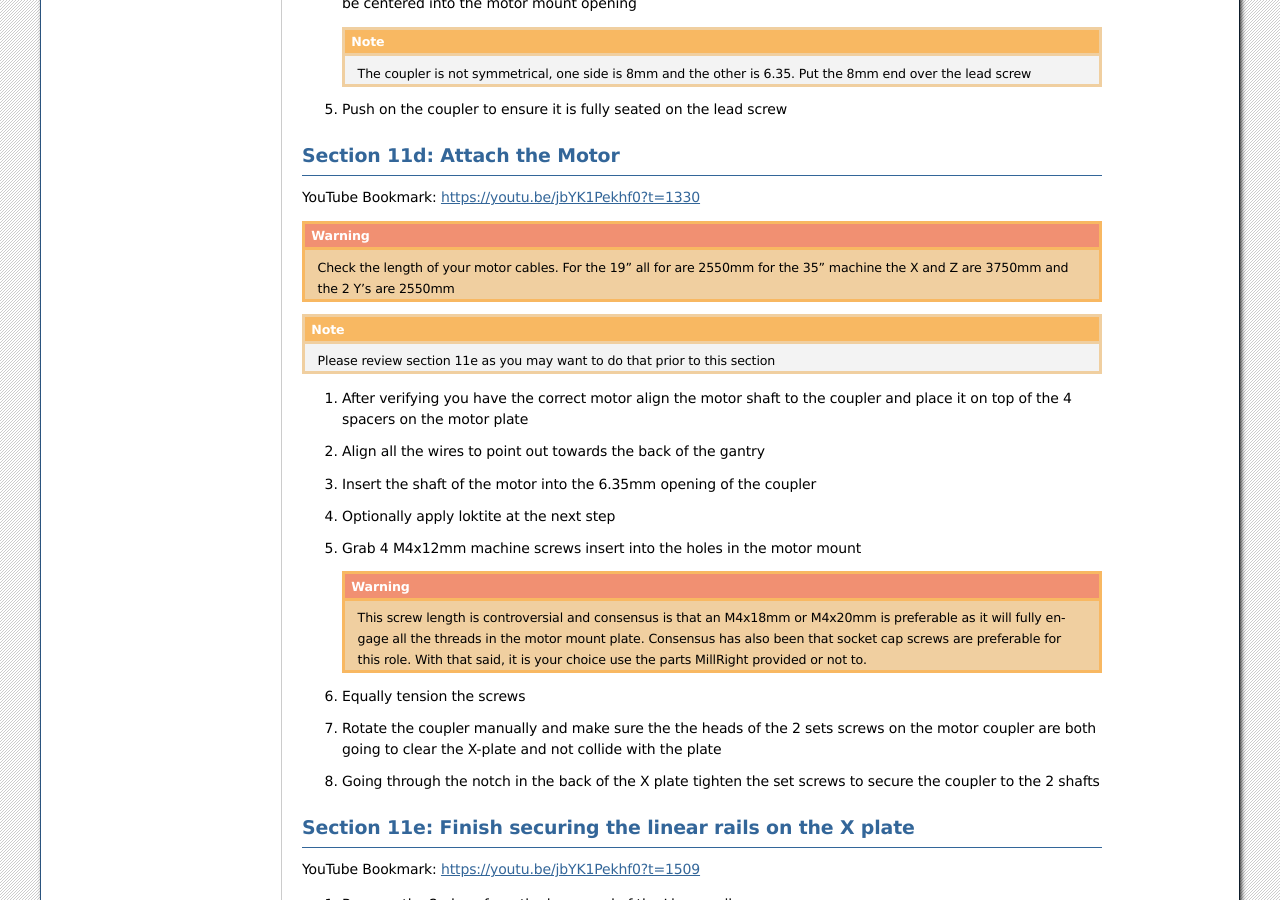
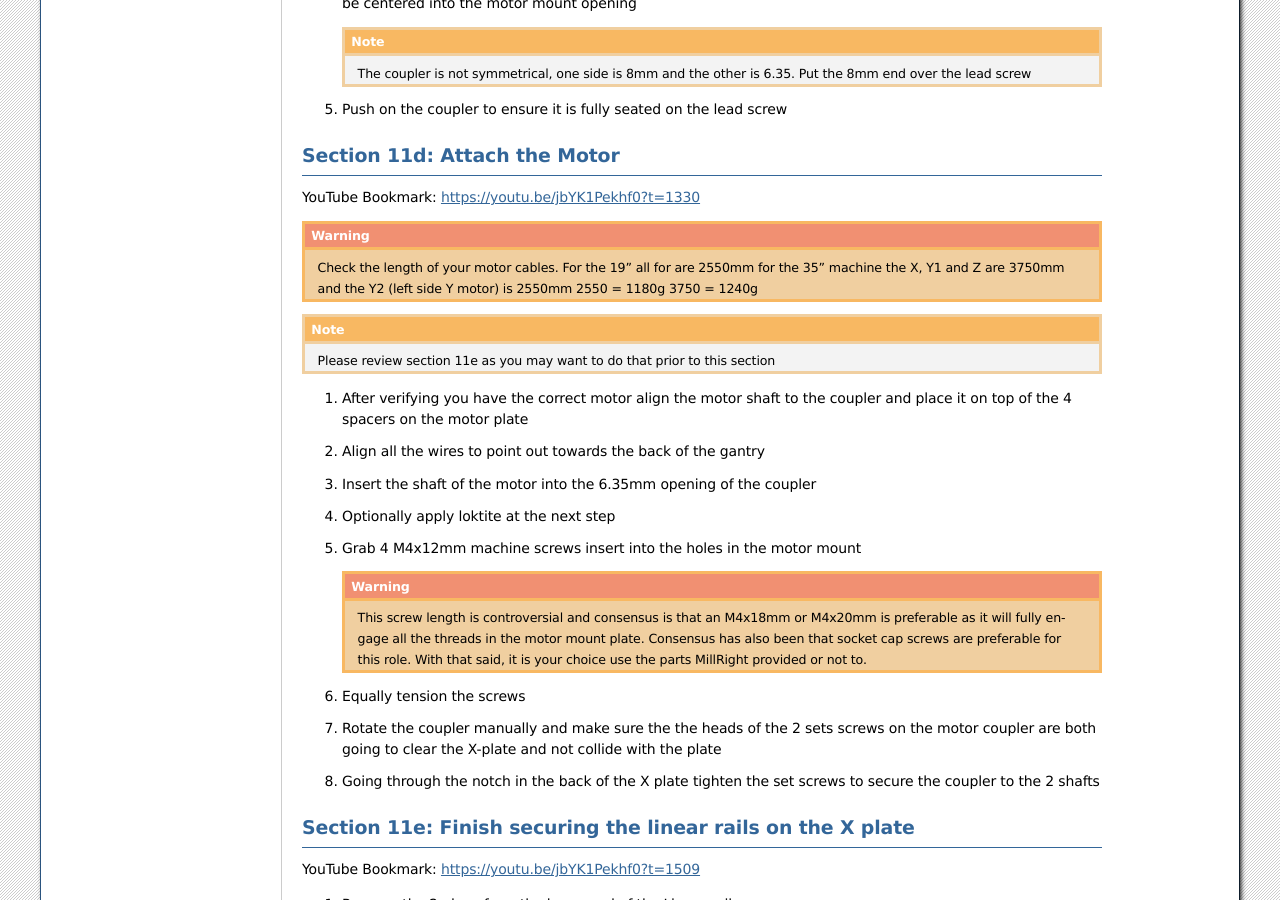
Before and after one commit to mattgam/MillRightMegaVDocs, a Sphinx documentation site: the page built from source/section_11_install_z_motor_mount_and_z_motor/index.rst, in a window 1280 px wide and 900 px high, scrolled down 2173 px. Built offline with Sphinx 7.4.7, drawn with Linux system fonts in a browser that asks for light colours.

Commit message:
Added some clarifications based on suggestions from Cesar I. Rios

```diff
--- a/source/section_06_y_rails_onto_gantry/index.rst
+++ b/source/section_06_y_rails_onto_gantry/index.rst
@@ -57,7 +57,7 @@ YouTube Bookmark: https://youtu.be/ZkZot-WJXo8?t=2854
 
 3. For the 35” you will be using 7 T-Nuts and 7 M5x20mm
 
-4. Slip the screws thru the holes in the get rack.
+4. Slip the screws thru the holes in the gear rack.
 
 5. Loosely attach a T-Nut to each screw so it is just barely held on
 
--- a/source/section_11_install_z_motor_mount_and_z_motor/index.rst
+++ b/source/section_11_install_z_motor_mount_and_z_motor/index.rst
@@ -80,7 +80,10 @@ Section 11d: Attach the Motor
 
 YouTube Bookmark: https://youtu.be/jbYK1Pekhf0?t=1330
 
-.. warning:: Check the length of your motor cables.  For the 19” all for are 2550mm for the 35” machine the X and Z are 3750mm and the 2 Y’s are 2550mm
+.. warning:: Check the length of your motor cables.  For the 19” all for are 2550mm for the 35” machine the X, Y1 and Z are 3750mm and the Y2 (left side Y motor) is 2550mm
+             2550 = 1180g
+             3750 = 1240g
+
 
 .. note:: Please review section 11e as you may want to do that prior to this section
 
```
Also changed, not shown: source/section_04_z_assembly_onto_x_plate/index.rst (+8 -6 lines).
